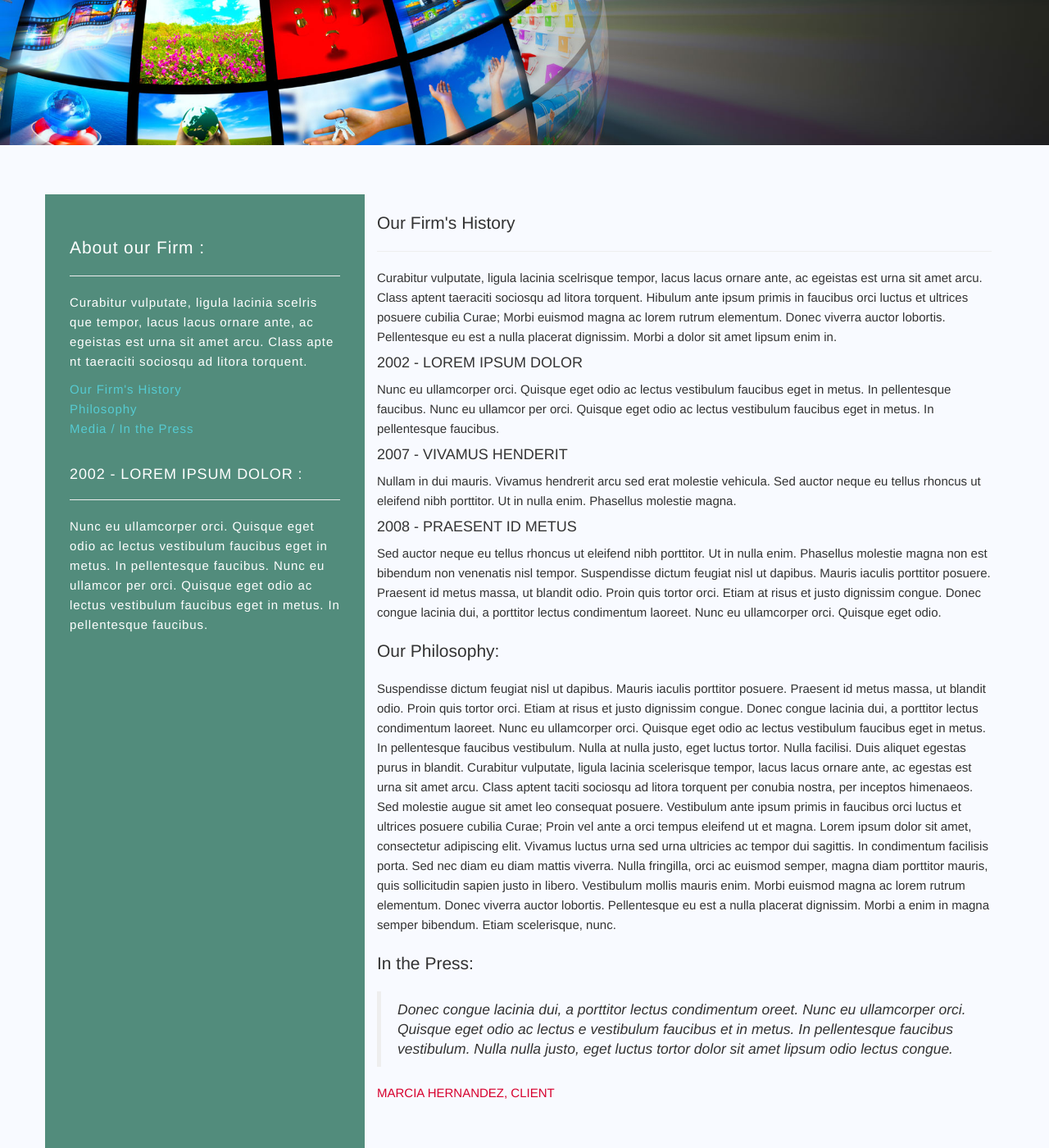
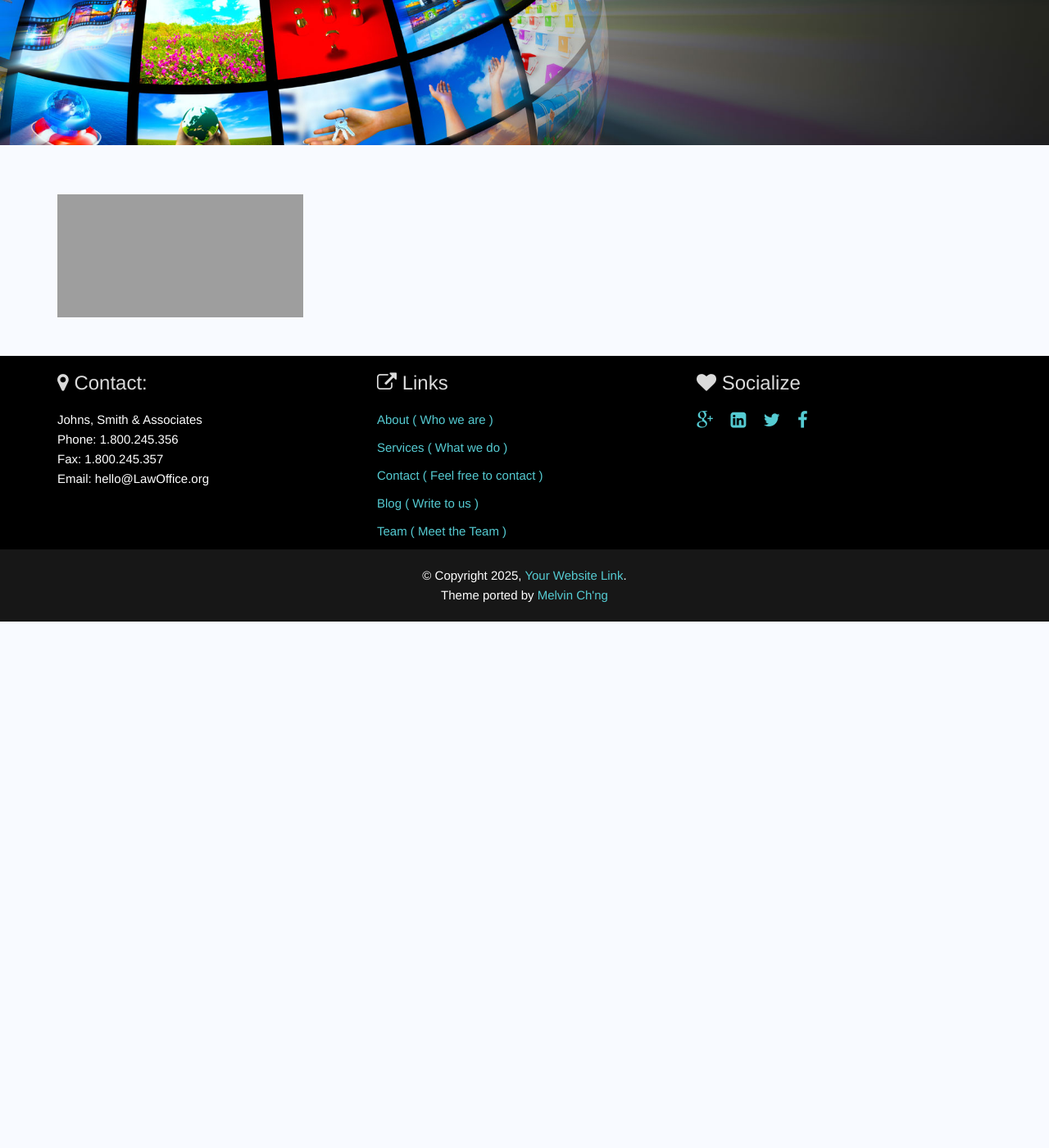
Before and after one commit to OlRaGaYaG/OlRaGaYaG.github.io, a Jekyll site: the page built from about.html, in a window 1280 px wide and 1400 px high, scrolled down 241 px. Shown: the whole window at 82% size. Built offline with Jekyll 4.4.1, drawn with Linux system fonts in a browser that asks for light colours; after the commit the page ends 999 px from its top, so only the background shows below that; some of the changed text lies outside the part shown; grey boxes are pictures that could not be loaded.

Commit message:
등산일정

```diff
--- a/_layouts/home_style.html
+++ b/_layouts/home_style.html
@@ -67,7 +67,7 @@
         <div class="container">
             <div class="row">
                 <div class="services-header">
-                    <h3 class="services-header-title">즐거운 안전한 산행</h3>
+                    <h3 class="services-header-title">즐겁고고 안전한 산행</h3>
                     <p class="services-header-body"><B>올라가야G</B>와 함께하세요!</p><hr>
                 </div>
             </div>
@@ -96,7 +96,7 @@
                     <div class="services-group wow animated fadeInRight" data-wow-offset="40">
                         <p class="services-icon"><i class="fa fa-thumbs-o-up fa-5x"></i></p>
                         <h4 class="services-title">올라가야G 게시판</h4>
-                        <p class="services-body">공지, 등산요청, 장비정보, 등산준비 및 응급처치 요령 등</p>
+                        <p class="services-body">공지 사항, 장비 정보, 등산 준비 및 응급처치 요령 등</p>
                         <p class="services-more"><a href="#">자세히 보기</a></p>
                     </div>
                 </div>
--- a/about.html
+++ b/about.html
@@ -11,50 +11,7 @@ permalink: /about
 
 <div id="banners"></div>
 <div class="container">
-  <div class="row">
-    <div class="side-left col-sm-4 col-md-4">
-      <h3 class="lead">  About our Firm : </h3><hr>
-
-      <p>Curabitur vulputate, ligula lacinia scelris que tempor, lacus lacus ornare ante, ac egeistas est urna sit amet arcu. Class apte nt taeraciti sociosqu ad litora torquent.</p>
-      <a href="#anchor1"> Our Firm's History</a><br>
-      <a href="#anchor2"> Philosophy</a><br>
-      <a href="#anchor3">Media / In the Press</a><br>
-      <br>
-      <h4>2002 - LOREM IPSUM DOLOR :</h4><hr>
-      Nunc eu ullamcorper orci. Quisque eget odio ac lectus vestibulum faucibus eget in metus. In pellentesque faucibus. Nunc eu ullamcor per orci. Quisque eget odio ac lectus vestibulum faucibus eget in metus. In pellentesque faucibus.
-    </div>
-    <div class="col-sm-8 col-md-8">
-        <h3 class="lead"id="anchor1"> Our Firm's History </h3><hr>
-        <p>
-          Curabitur vulputate, ligula lacinia scelrisque tempor, lacus lacus ornare ante, ac egeistas est urna sit amet arcu. Class aptent taeraciti sociosqu ad litora torquent. Hibulum ante ipsum primis in faucibus orci luctus et ultrices posuere cubilia Curae; Morbi euismod magna ac lorem rutrum elementum. Donec viverra auctor lobortis. Pellentesque eu est a nulla placerat dignissim. Morbi a dolor sit amet lipsum enim in.
-        </p>
-
-        <h4>2002 - LOREM IPSUM DOLOR</h4>
-        <p>Nunc eu ullamcorper orci. Quisque eget odio ac lectus vestibulum faucibus eget in metus. In pellentesque faucibus. Nunc eu ullamcor per orci. Quisque eget odio ac lectus vestibulum faucibus eget in metus. In pellentesque faucibus.</p>
-
-        <h4>2007 - VIVAMUS HENDERIT</h4>
-        <p>Nullam in dui mauris. Vivamus hendrerit arcu sed erat molestie vehicula. Sed auctor neque eu tellus rhoncus ut eleifend nibh porttitor. Ut in nulla enim. Phasellus molestie magna.</p>
-
-        <h4>2008 - PRAESENT ID METUS</h4>
-        <p>
-          Sed auctor neque eu tellus rhoncus ut eleifend nibh porttitor. Ut in nulla enim. Phasellus molestie magna non est bibendum non venenatis nisl tempor. Suspendisse dictum feugiat nisl ut dapibus. Mauris iaculis porttitor posuere. Praesent id metus massa, ut blandit odio. Proin quis tortor orci. Etiam at risus et justo dignissim congue. Donec congue lacinia dui, a porttitor lectus condimentum laoreet. Nunc eu ullamcorper orci. Quisque eget odio.
-        </p>
-        <h3 class="lead"id="anchor2">Our Philosophy:</h3>
-        <p>
-          Suspendisse dictum feugiat nisl ut dapibus. Mauris iaculis porttitor posuere. Praesent id metus massa, ut blandit odio. Proin quis tortor orci. Etiam at risus et justo dignissim congue. Donec congue lacinia dui, a porttitor lectus condimentum laoreet. Nunc eu ullamcorper orci. Quisque eget odio ac lectus vestibulum faucibus eget in metus. In pellentesque faucibus vestibulum. Nulla at nulla justo, eget luctus tortor. Nulla facilisi. Duis aliquet egestas purus in blandit.
-          Curabitur vulputate, ligula lacinia scelerisque tempor, lacus lacus ornare ante, ac egestas est urna sit amet arcu. Class aptent taciti sociosqu ad litora torquent per conubia nostra, per inceptos himenaeos. Sed molestie augue sit amet leo consequat posuere. Vestibulum ante ipsum primis in faucibus orci luctus et ultrices posuere cubilia Curae; Proin vel ante a orci tempus eleifend ut et magna. Lorem ipsum dolor sit amet, consectetur adipiscing elit. Vivamus luctus urna sed urna ultricies ac tempor dui sagittis. In condimentum facilisis porta.
-          Sed nec diam eu diam mattis viverra. Nulla fringilla, orci ac euismod semper, magna diam porttitor mauris, quis sollicitudin sapien justo in libero. Vestibulum mollis mauris enim. Morbi euismod magna ac lorem rutrum elementum. Donec viverra auctor lobortis. Pellentesque eu est a nulla placerat dignissim. Morbi a enim in magna semper bibendum. Etiam scelerisque, nunc. <br>
-        </p>
-
-        <h3 class="lead"id="anchor3">In the Press:</h3>
-        <blockquote>
-          <em>Donec congue lacinia dui, a porttitor lectus condimentum oreet. Nunc eu ullamcorper orci. Quisque eget odio ac lectus e vestibulum faucibus et in metus. In pellentesque faucibus vestibulum. Nulla nulla justo, eget luctus tortor dolor sit amet lipsum odio lectus congue.</em>
-        </blockquote>
-        <p class="block-author"> MARCIA HERNANDEZ, CLIENT</p>
-        <br><br>
-        <p>Sed nec diam eu diam mattis viverra. Nulla fringilla, orci ac euismod semper, magna diam porttitor mauris, quis sollicitudin sapien justo in libero. Vestibulum mollis mauris enim. Morbi euismod magna ac lorem rutrum elementum. Donec viverra auctor lobortis. Pellentesque eu est a nulla placerat dignissim. Morbi a enim in magna semper bibendum. Etiam scelerisque, nunc.</p></p>
-    </div>
-  </div>
+  <iframe src="https://hikeup2024.github.io/date/" width="device-width" height="100%" style="border:none;"></iframe>
 </div>
 
 <!--End Main Container -->
```
Also changed, not shown: assets/img/slider/Office.png.
